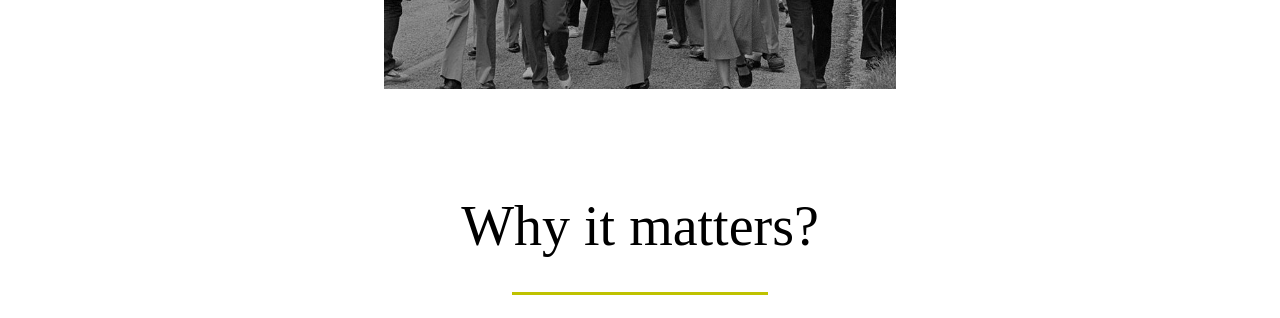
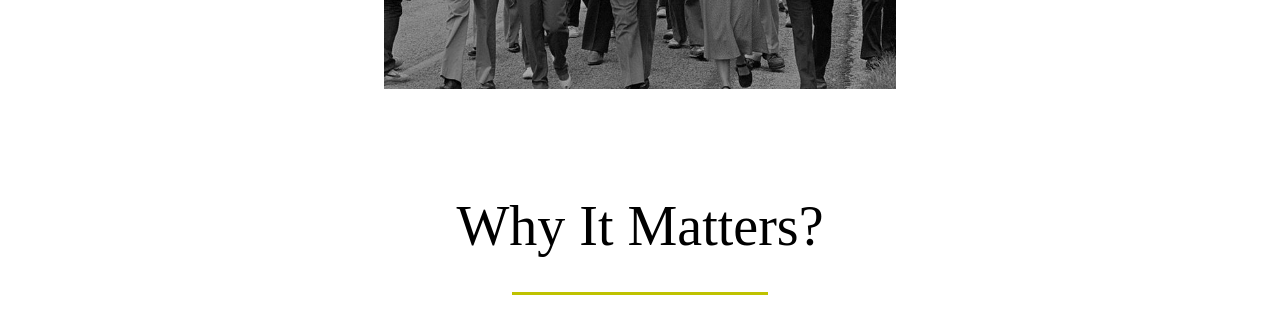
Before and after one commit to rishavb123/EnvironmentalJusticeGatechWebsite, a plain HTML site: page about/index.html in a window 1280 px wide. Shown: the part 1380-1698 px from the top of the page. Drawn offline with nearby package versions, Linux system fonts and the light colour scheme; some packages are replaced by stand-ins of ours; a script that the page names is missing.

Commit message:
fixed typo

```diff
--- a/about/index.html
+++ b/about/index.html
@@ -76,7 +76,7 @@
             </div>
         </div>
 
-        <h2>Why it matters?</h2>
+        <h2>Why It Matters?</h2>
 
         <p class='text'>Atlanta’s environmental justice should matter to Georgia Tech students for several reasons. Perhaps the most prominent reason is that we all live near the heart of Atlanta; whatever happens to the city, happens
             to us. It is important that GT students care about their immediate surroundings. Looking at the graphs on this page dealing with tree cover, income, and environmental status, overlaps can
```
